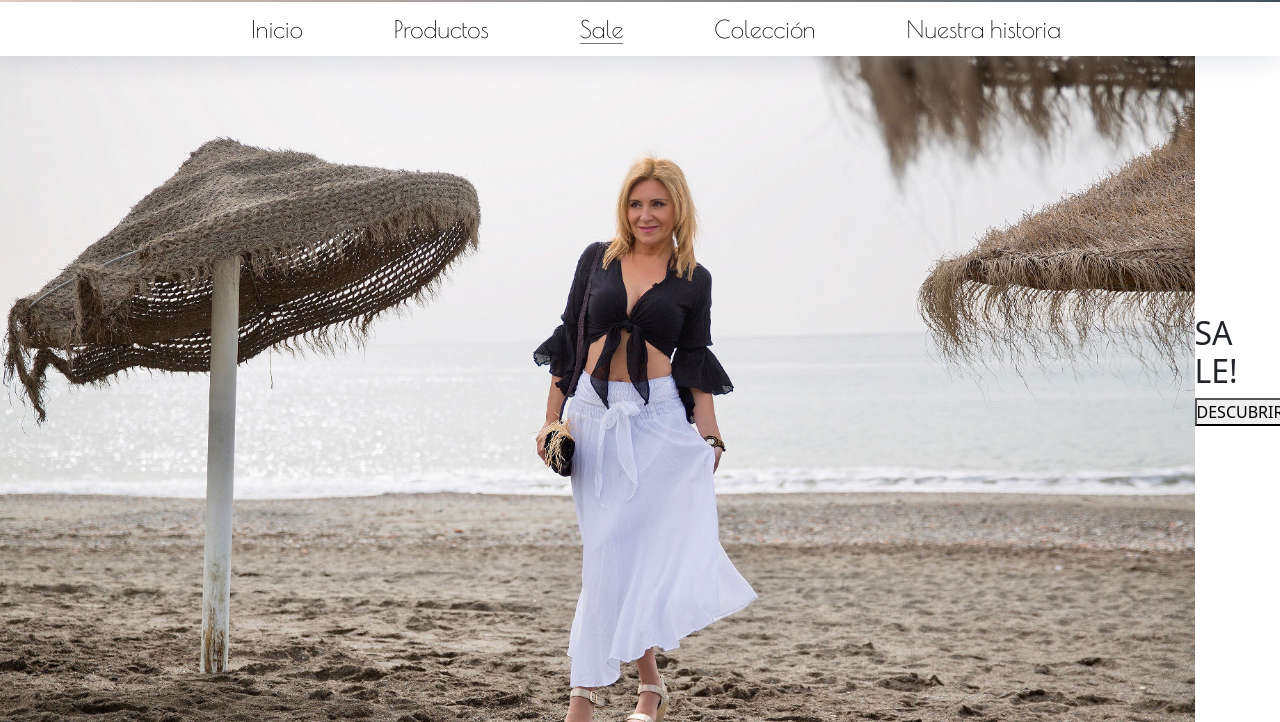
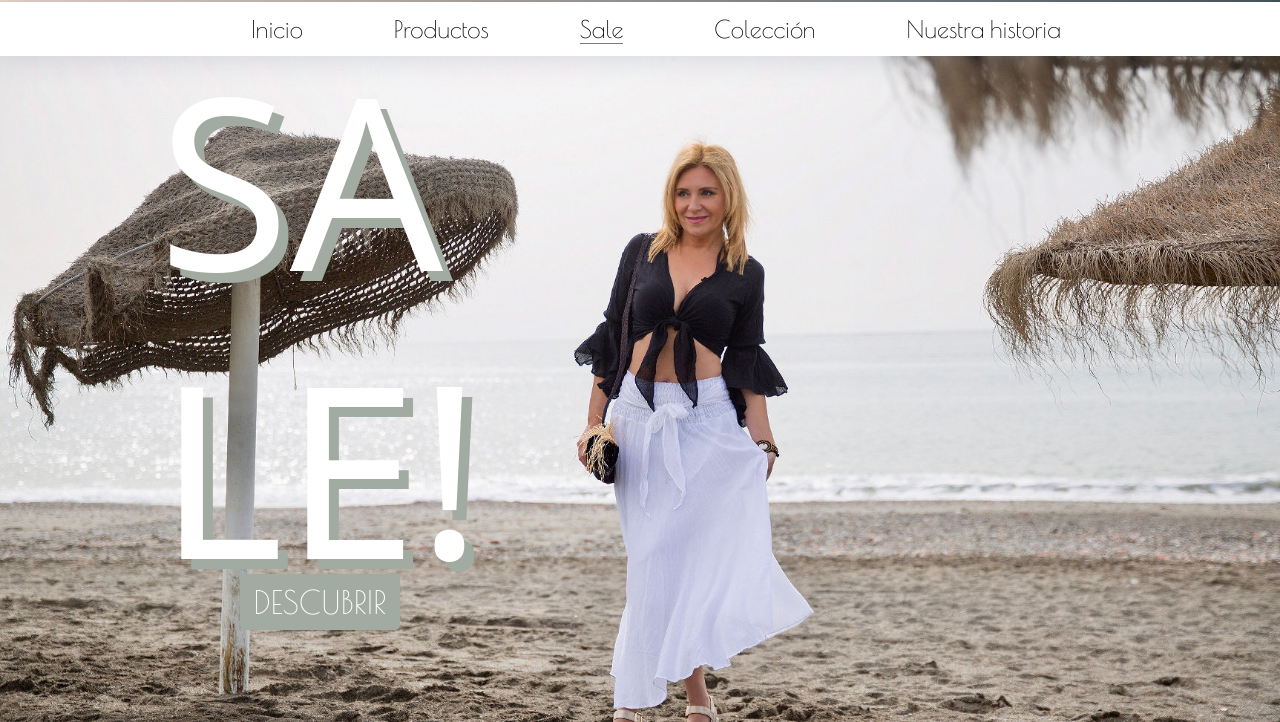
Before and after one commit to lauprado4/l-ocean, a website: page html/sale.html in a window 1280 px wide. Shown: the part 78-800 px from the top of the page. Drawn offline with nearby package versions, Linux system fonts and the light colour scheme; a web font is replaced by a local one.

Commit message:
actualizando sass

```diff
--- a/scss/styles.scss
+++ b/scss/styles.scss
@@ -755,12 +755,12 @@
         height: 100vh;
         position: relative;
     }
-    .banner-container div{
+    div{
         display: flex;
         flex-direction: column;
         margin: 0%;
 
-        .banner-container h2{
+        h2{
             position: absolute;
             top: 50%;
             left: 25%;
@@ -772,7 +772,7 @@
             margin: 0;
         }
 
-        .banner-container button{
+        button{
             position: absolute;
             top: 85%;
             left: 25%;
@@ -881,7 +881,6 @@
 
 //COLECCION
 
-
 // COLECCION TEXTO
 .coleccion-texto{
     padding: 1%;
@@ -918,7 +917,7 @@
     font-size: 1.3rem;
     height: auto;
     grid-template-columns: 25% 25% 50%;
-    grid-template-rows: 20% 45% 35%;
+    grid-template-rows: 15% 38% 35%;
     grid-template-areas:
     "historia-container historia-container historia-container"
     "historia-img historia-img historia-img"
@@ -979,19 +978,21 @@
         display: flex;
         flex-direction: row;
         grid-area: historia-img2;
-        // justify-content: space-around;
+        justify-content: space-around;
 
         .h-i-4{
             grid-area: h-i-4;
             opacity: 1;
-            width: 100%;
+            // width     50%;
+            // height: 50%;
         }
 
         .h-i-5{
             grid-area: h-i-5;
             opacity: 1;
-            max-width: 100%;
-            object-fit: cover;
+            // width: 50%;
+            // height: 50%;
+            // object-fit: cover;
         }
     }
 
```
Also changed, not shown: css/styles.css, 1 other file.
